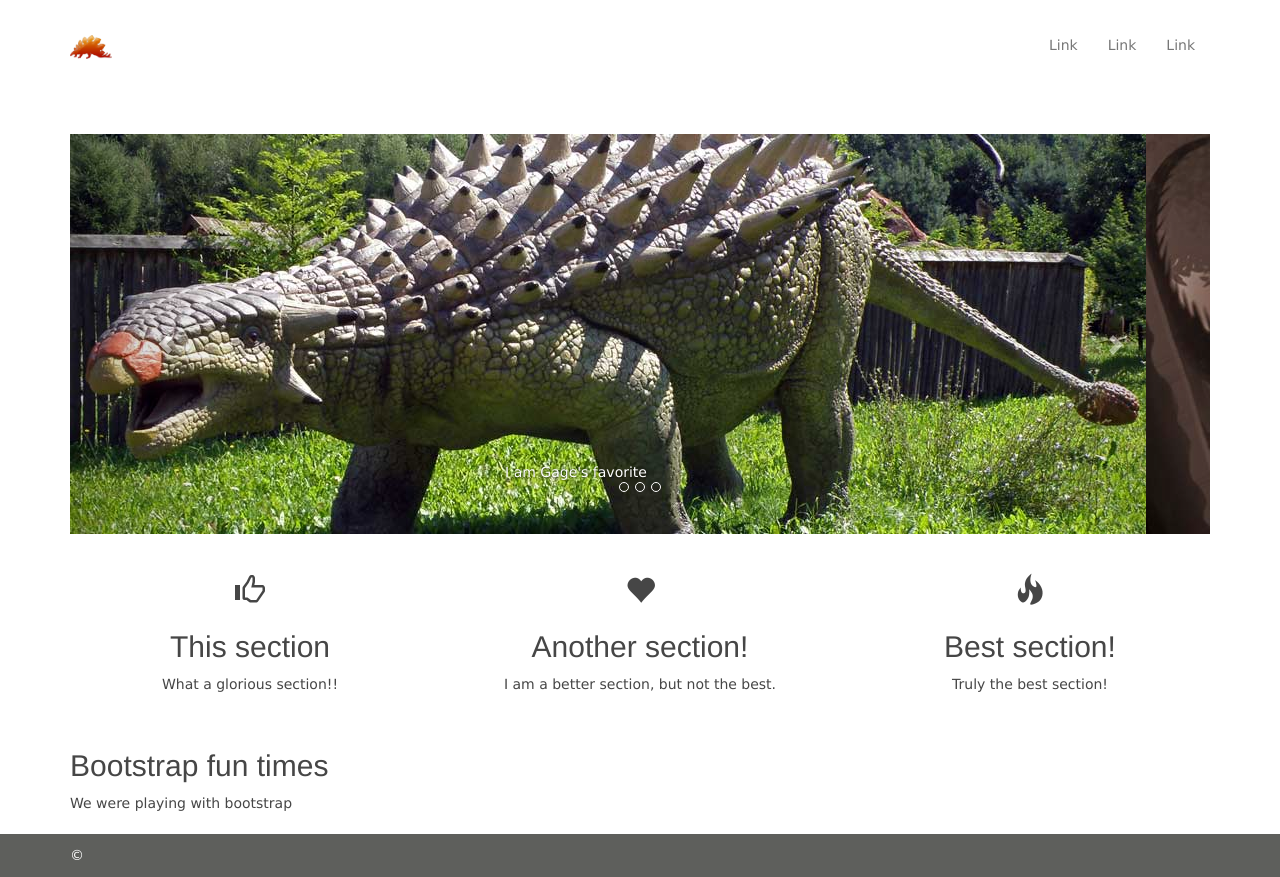
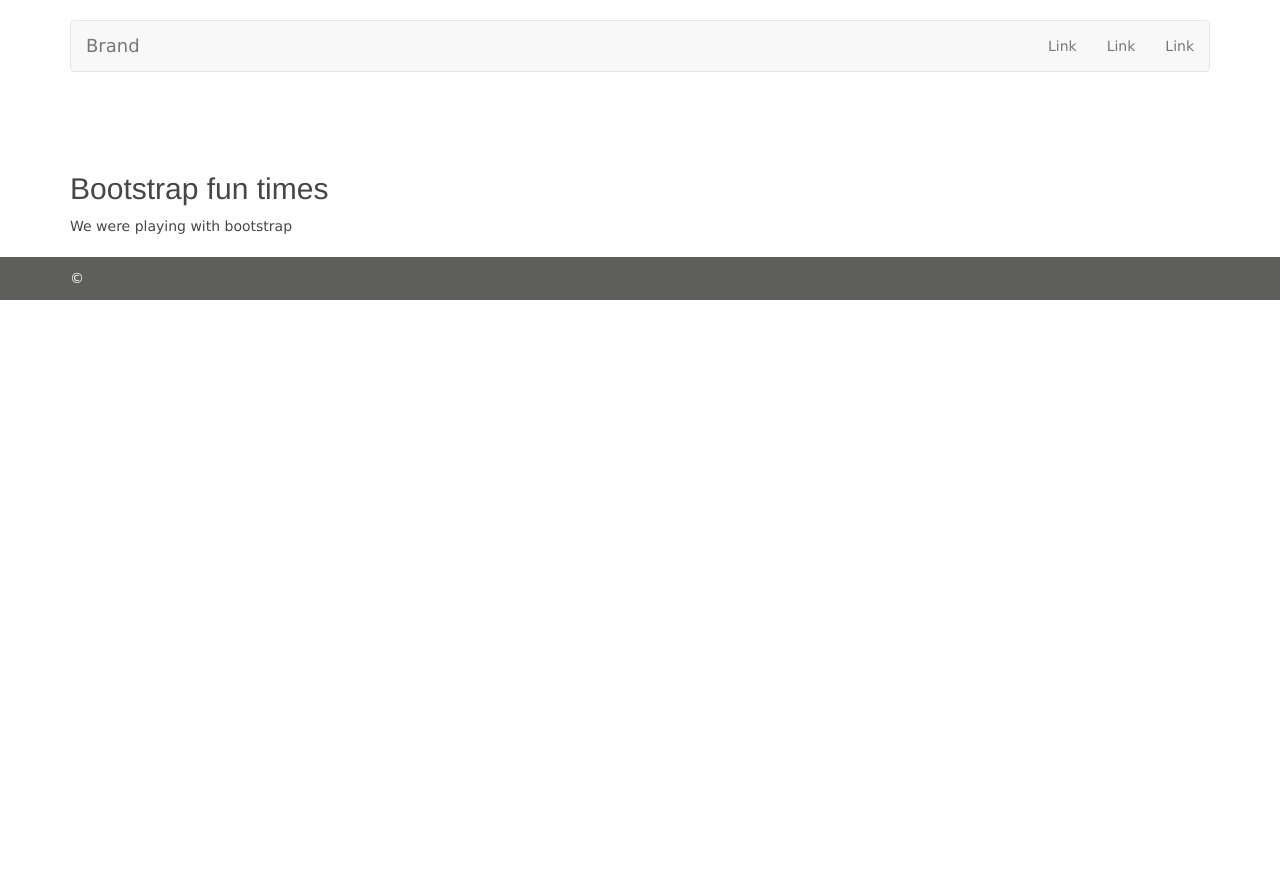
Before and after one commit to thomasbruketta/bootstrap_template, a plain HTML site: page index.html in a window 1280 px wide. After the commit the page ends 800 px from the top, so only its background shows below. Drawn offline with Linux system fonts and the light colour scheme.

Commit message:
Cleaned up template

```diff
--- a/index.html
+++ b/index.html
@@ -6,13 +6,13 @@
 	<meta name="viewport" content="width=device-width, initial-scale=1, maximum-scale=1">
 
 	<!-- Retina iPhone -->
-	<link rel="apple-touch-icon" sizes="114x114" href="images/icon-stegasaurus-114x114.png" alt="icon-stegasaurus-114x114" />
+	<link rel="apple-touch-icon" sizes="114x114" href="#" />
 	<!-- Standard iPad -->
-	<link rel="apple-touch-icon" sizes="72x72" href="images/icon-stegasaurus-144x144.png" />
+	<link rel="apple-touch-icon" sizes="72x72" href="#" />
 	<!-- Retina iPad -->
-	<link rel="apple-touch-icon" sizes="144x144" href="images/icon-stegasaurus-144x144.png" />
+	<link rel="apple-touch-icon" sizes="144x144" href="#" />
 	<!-- Standard iPhone & default -->
-	<link rel="apple-touch-icon" href="images/icon-stegasaurus-114x114.png" />
+	<link rel="apple-touch-icon" href="114x114.png" />
 
 
 
@@ -28,7 +28,7 @@
 
 	<link type="text/css" rel="stylesheet" media="screen" href="css/bootstrap.min.css" />
 	<link type="text/css" rel="stylesheet" media="screen" href="css/style.css" />
-	<link rel="shortcut icon" type="image/png" href="images/icon-stegasaurus-144x144.png" alt="icon-stegasaurus"/>
+	<link rel="shortcut icon" type="image/png" href="44x144.png" />
 
 	<script type='text/javascript' src='js/modernizr.custom.27514.js'></script>
 	 <!-- HTML5 Shim and Respond.js IE8 support of HTML5 elements and media queries -->
@@ -51,7 +51,7 @@
 		      <span class="icon-bar"></span>
 		      <span class="icon-bar"></span>
 		    </button>
-		    <a class="navbar-brand" href=""><img src="images/icon-stegasaurus.png" alt="icon-stegasaurus"></a>
+		    <a class="navbar-brand" href="">Brand</a>
 		  </div>
 
 		  <!-- Collect the nav links, forms, and other content for toggling -->
@@ -68,70 +68,44 @@
 	</div>
 </section>
 
+	<section class="callouts">
+		<div class="container">
+
+<!--			<div class="row">
 
 
-	<section>
-		<div class="container">
-			<div id="carousel-example-generic" class="carousel slide" data-ride="carousel">
-			  <!-- Indicators -->
-			  <ol class="carousel-indicators">
-			    <li data-target="#carousel-example-generic" data-slide-to="0" class="active"></li>
-			    <li data-target="#carousel-example-generic" data-slide-to="1"></li>
-			    <li data-target="#carousel-example-generic" data-slide-to="2"></li>
-			  </ol>
+				<div class="col-md-8">
 
-			  <!-- Wrapper for slides -->
-			  <div class="carousel-inner">
-			    <div class="item active">
-			      <img src="images/dinobanner-1.jpg" alt="Ankylosaurus">
-			      <div class="carousel-caption">
-			        <p>I am Gage's favorite</p>
-			      </div>
-			    </div>
-			    <div class="item">
-			      <img src="images/dinobanner-2.jpg" alt="Knight riders">
-			      <div class="carousel-caption">
-			        <p>Battle Royal</p>
-			      </div>
-			    </div><div class="item">
-			      <img src="images/dinobanner-3.jpg" alt="Brontosaurus?">
-			      <div class="carousel-caption">
-			        <p>Attack the humans</p>
-			      </div>
-			    </div>
-			  </div>
+					<div class="row">
+						<div class="col-md-12">
+							<a href="#"><img src="images/dinobanner-2.jpg" alt="dinobanner-2"></a>
+						</div>
+					</div>
+					<div class="row">
+						<div class="col-md-6">
+							<a href="#"><img src="images/portrait.jpg" alt="portrait"></a>
+						</div>
+						<div class="col-md-6">
+							<a><img src="http://placehold.it/360x360" alt="dinoriders"></a>
+						</div>
+					</div>
+					<div class="row">
+						<div class="col-md-12">
 
-			  <!-- Controls -->
-			  <a class="left carousel-control" href="#carousel-example-generic" data-slide="prev">
-			    <span class="glyphicon glyphicon-chevron-left"></span>
-			  </a>
-			  <a class="right carousel-control" href="#carousel-example-generic" data-slide="next">
-			    <span class="glyphicon glyphicon-chevron-right"></span>
-			  </a>
-			</div>
-		</div>
-	</section>
+						</div>
+					</div>
+				</div>
 
-	<section class="callouts">
-		<div class="container">
-			<div class="row">
+
 				<div class="col-md-4">
-					<h2><span class="glyphicon glyphicon-thumbs-up"></span></h2>
-					<h2>This section</h2>
-					<p>What a glorious section!!</p>
+					<div class="row">
+						<a href="#"><img src="images/dino-portrait.jpg" alt="dino-portrait"></a>
+					</div>
+					<div class="row">
+						<a href="#"><img src="images/trex-tall.jpg" alt="trex-tall"></a>
+					</div>
 				</div>
-				<div class="col-md-4">
-					<h2><span class="glyphicon glyphicon-heart"></span></h2>
-					<h2>Another section!</h2>
-					<p>I am a better section, but not the best.</p>
-					<div class="center-image"></div>
-				</div>
-				<div class="col-md-4">
-					<h2><span class="glyphicon glyphicon-fire"></span></h2>
-					<h2>Best section!</h2>
-					<p>Truly the best section!</p>
-				</div>
-			</div>
+			</div> -->
 		</div>
 	</section>
 	<section>
@@ -154,7 +128,6 @@
 	<script type='text/javascript' src='js/scripts.js'></script>
 	<script type='text/javascript'>
 		$(document).ready( function() {
-//		alert("Hi gentlemen");
 
 
 		});
--- a/sass/style.scss
+++ b/sass/style.scss
@@ -89,9 +89,6 @@ ol {
 		margin-bottom: 0;
 	}
 
-	@include breakpoint(tablet) {
-		margin-bottom: 0;
-	}
 }
 
 p,
@@ -126,38 +123,7 @@ footer {
 
 section {
 	padding:20px 0;
+	img {
+		width: 100%;
+	}
 }
-
-.callouts {
-
-	text-align: center;
-}
-
-
-.navbar-default {
-	background-color: transparent;
-	border: none;
-}
-
-.navbar-brand {
-	padding-left: 0
-}
-
-
-
-.navbar-brand img{
-	width: 20%;
-	height: auto;
-}
-
-.center-image {
-
-	background-image: url(../images/portrait.jpg);
-	background-position: 50% 100%;
-/*	height: 30px;
-	width: 30px;
-	margin-left: auto;
-	margin-right: auto; */
-
-
-}
```
Also changed, not shown: compass_app_log.txt, css/style.css, images/dino-portrait.jpg (added), images/dinoriders.jpg (added), images/trex-tall.jpg (added), 1 other file.
